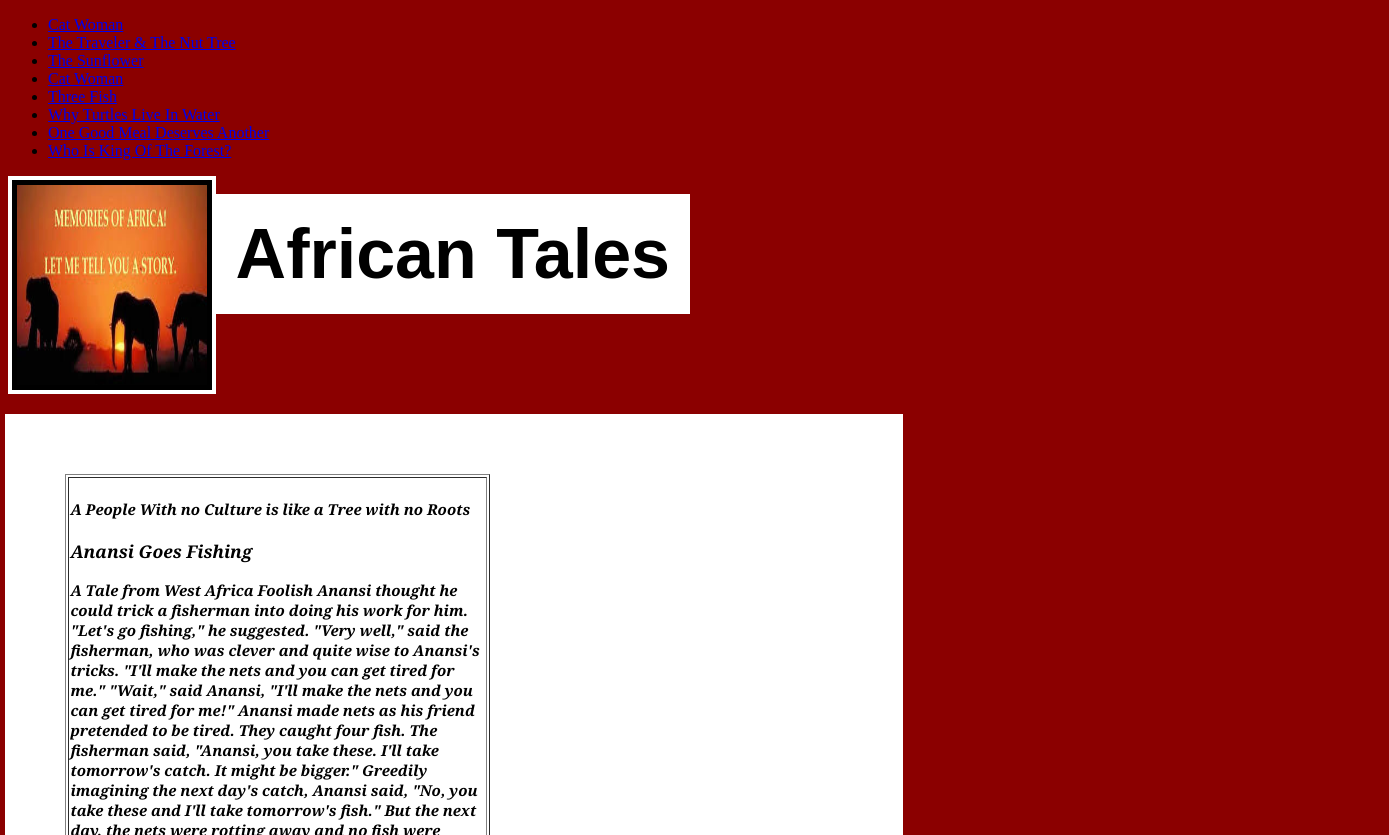
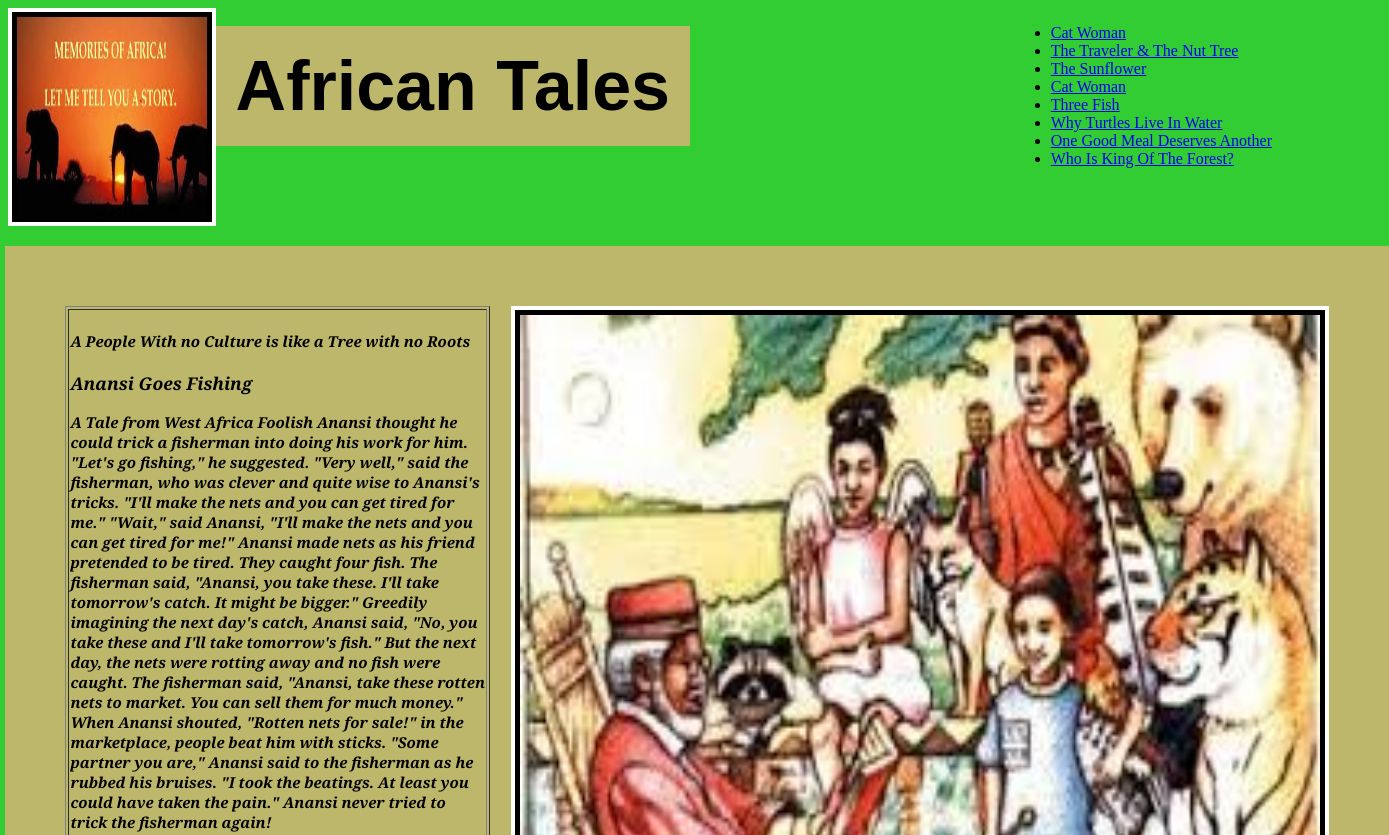
Before and after one commit to WinnyTroy/africantales, a plain HTML site: page index.html in a window 1280 px wide. Shown: the top 835 px of the page, 1389 px wide, since content can reach past the window. Drawn offline with Linux system fonts and the light colour scheme.

Commit message:
A decent foundation, to the left text, to the right a static image.

```diff
--- a/css/regmode.css
+++ b/css/regmode.css
@@ -1,7 +1,10 @@
 /*css of the cklvin university*/
 
+.troy {
+    float: right;
+}
 body {
-    background-color: darkred;
+    background-color: limegreen;
 }
 img {
     width: 15%;
@@ -16,7 +19,7 @@ img {
 }
 h1 {
     color: black;
-    background-color: white;
+    background-color: darkkhaki;
     font-weight: solid;
     float: left;
     font-family: Arial;
@@ -26,8 +29,9 @@ h1 {
     margin: auto;
 }
 #nav {
-    background-color: white;
+    background-color: darkkhaki;
     margin-top: 220px;
+    width: 1500px;
 }
 #nav ul {}
 #nav ul li {
@@ -50,16 +54,25 @@ h1 {
 #content {
     position: relative;
     right: 1%;
-    background: white;
+    background: darkkhaki;
     font: italic bold 15px georgia;
     padding: 60px;
-    clear: both;
     margin-top: 50px;
     height: 250px;
     margin-right: 120px;
     margin-left: 10px;
     height: 100%;
-    width: 61.5%;
+    width: 100%;
+}
+.now {
+    float: right;
+    border="1";
+    width 100%;
+    height: 250px;
+}
+.now img {
+    width: 800px;
+    height: 845px;
 }
 #footer p {
     display: block;
--- a/index.html
+++ b/index.html
@@ -4,7 +4,8 @@
 <head>
     <title>African Tales</title>
     <link rel="stylesheet" href="css/regmode.css">
-    <ul>
+
+       <ul class="troy">
         <li>
             <a href="index2.html">Cat Woman</a>
         </li>
@@ -30,11 +31,12 @@
             <a href="index9.html">Who Is King Of The Forest?</a>
         </li>
     </ul>
+    </head>
 
     <body>
         <div class="test"></div>
         <div>
-            <img src="../africantales/img/images.jpg" alt "LOGO">
+            <img src="./img/images.jpg" alt="">
             <br>
         </div>
         <div>
@@ -43,8 +45,11 @@
         <div id="nav">
 
         </div>
+        <div id="content">
+           <div class="now">
+            <img src="./img/download%20(2).jpg" alt=" img " >
+            </div>
 
-        <div id="content">
             <table width="425" height="169" border="1">
                 <tr>
                     <td>
@@ -66,11 +71,7 @@
             </table>
 
         </div>
-        <div id="footer">
-            <footer>
-
-            </footer>
-        </div>
+        <footer> By Winny Troy</footer>
 
     </body>
 
```
